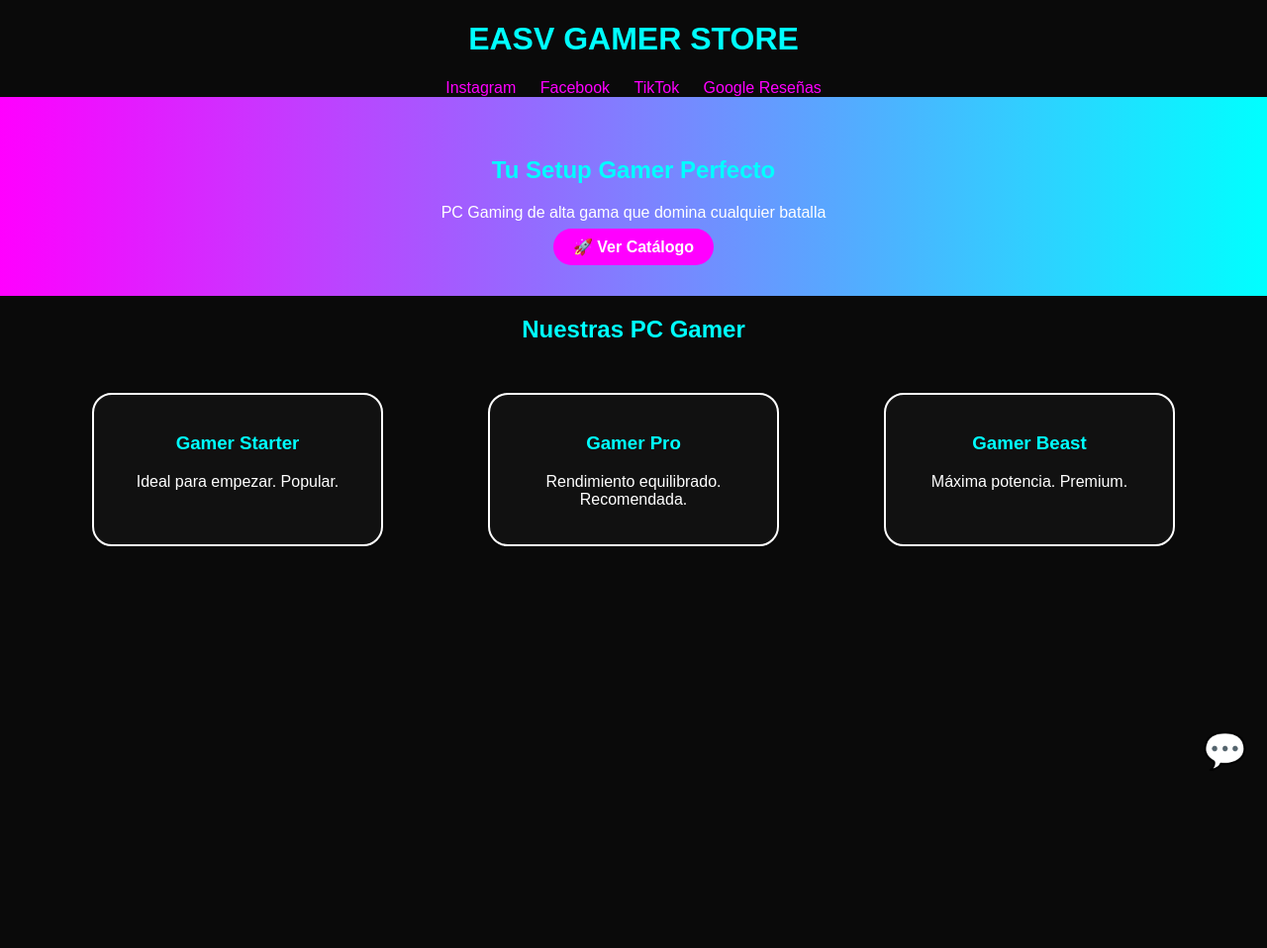
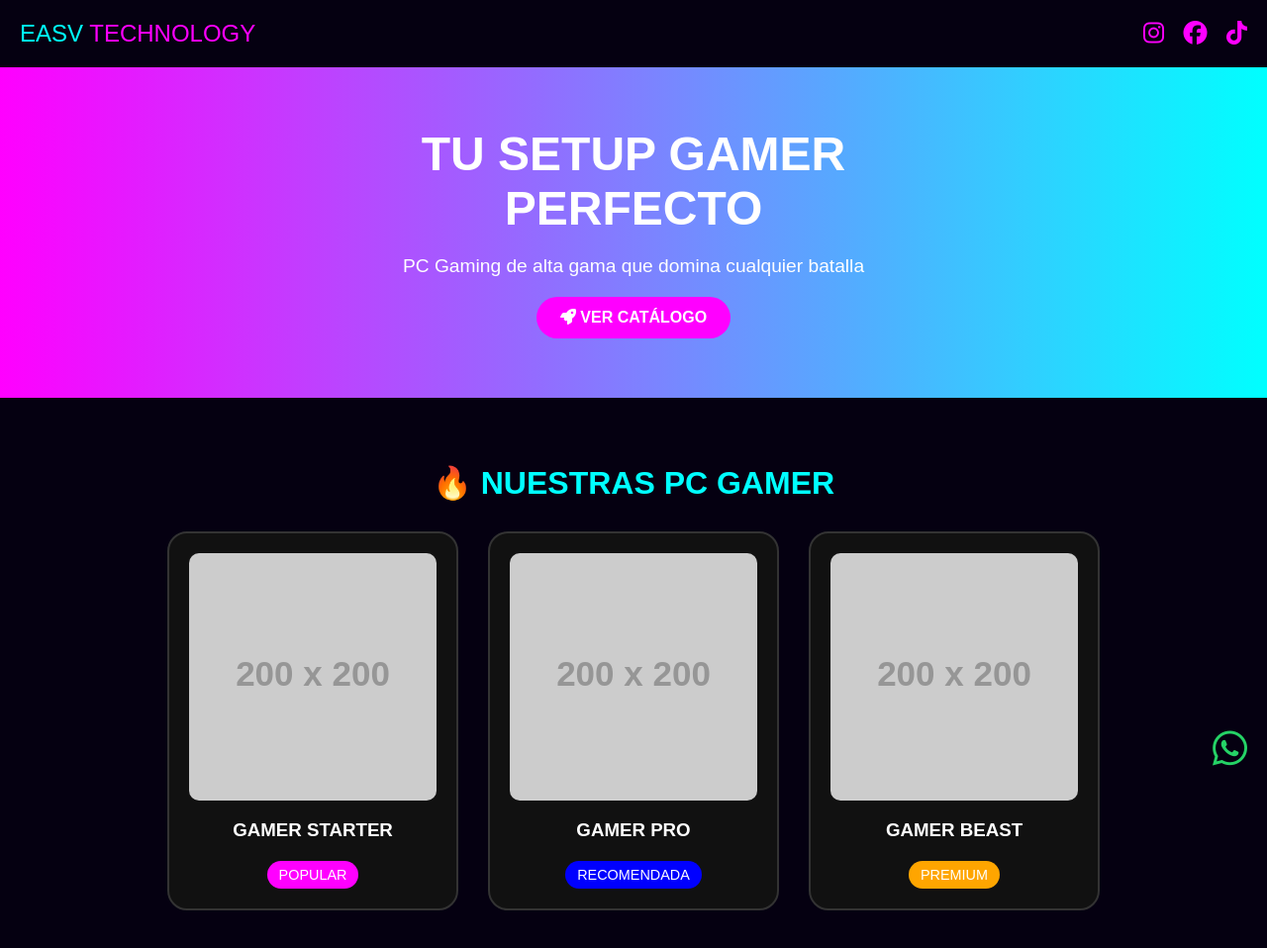
Before and after one commit to EASVTECH/easvtech.github.io, a plain HTML site: page index.html in a window 1280 px wide. Shown: the whole page at 99% size. Before the commit the page ends 800 px from the top, so only its background shows below. Drawn offline with Linux system fonts and the light colour scheme; placeholder pictures from the web are drawn by us.

Commit message:
Add files via upload

```diff
--- a/index.html
+++ b/index.html
@@ -5,44 +5,45 @@
   <meta name="viewport" content="width=device-width, initial-scale=1.0" />
   <title>EASV Gamer Store</title>
   <link rel="stylesheet" href="style.css" />
+  <script src="https://kit.fontawesome.com/a076d05399.js" crossorigin="anonymous"></script>
 </head>
 <body>
   <header>
-    <h1>EASV GAMER STORE</h1>
+    <div class="logo">EASV <span>TECHNOLOGY</span></div>
     <nav>
-      <a href="https://www.instagram.com/easvuy" target="_blank">Instagram</a>
-      <a href="https://www.facebook.com/easv.uy" target="_blank">Facebook</a>
-      <a href="https://www.tiktok.com/@easv.uy?is_from_webapp=1&sender_device=pc" target="_blank">TikTok</a>
-      <a href="https://g.co/kgs/kYkNgJC" target="_blank">Google Reseñas</a>
+      <a href="https://www.instagram.com/easvuy" target="_blank"><i class="fab fa-instagram"></i></a>
+      <a href="https://www.facebook.com/easv.uy" target="_blank"><i class="fab fa-facebook"></i></a>
+      <a href="https://www.tiktok.com/@easv.uy?is_from_webapp=1&sender_device=pc" target="_blank"><i class="fab fa-tiktok"></i></a>
     </nav>
   </header>
 
-  <main>
   <section class="hero">
-      <h2>Tu Setup Gamer Perfecto</h2>
+    <h1>TU SETUP GAMER<br><span>PERFECTO</span></h1>
     <p>PC Gaming de alta gama que domina cualquier batalla</p>
-      <a class="cta" href="#catalogo">🚀 Ver Catálogo</a>
+    <a href="#catalogo" class="cta"><i class="fas fa-rocket"></i> VER CATÁLOGO</a>
   </section>
 
-    <section id="catalogo" class="pc-gamer">
-      <h2>Nuestras PC Gamer</h2>
+  <section id="catalogo" class="catalogo">
+    <h2>🔥 NUESTRAS PC GAMER</h2>
     <div class="cards">
       <div class="card starter">
-          <h3>Gamer Starter</h3>
-          <p>Ideal para empezar. Popular.</p>
+        <img src="https://via.placeholder.com/200x200.png?text=Starter" alt="Gamer Starter" />
+        <h3>GAMER STARTER</h3>
+        <span class="etiqueta popular">POPULAR</span>
       </div>
       <div class="card pro">
-          <h3>Gamer Pro</h3>
-          <p>Rendimiento equilibrado. Recomendada.</p>
+        <img src="https://via.placeholder.com/200x200.png?text=Pro" alt="Gamer Pro" />
+        <h3>GAMER PRO</h3>
+        <span class="etiqueta recomendada">RECOMENDADA</span>
       </div>
       <div class="card beast">
-          <h3>Gamer Beast</h3>
-          <p>Máxima potencia. Premium.</p>
+        <img src="https://via.placeholder.com/200x200.png?text=Beast" alt="Gamer Beast" />
+        <h3>GAMER BEAST</h3>
+        <span class="etiqueta premium">PREMIUM</span>
       </div>
     </div>
   </section>
-  </main>
 
-  <a class="whatsapp" href="https://wa.me/59899578692" target="_blank">💬</a>
+  <a class="whatsapp" href="https://wa.me/59899578692" target="_blank"><i class="fab fa-whatsapp"></i></a>
 </body>
 </html>
--- a/style.css
+++ b/style.css
@@ -1,57 +1,105 @@
 
 body {
-  background: #0a0a0a;
-  color: #fff;
+  margin: 0;
+  background: #050011;
   font-family: 'Arial', sans-serif;
-  margin: 0;
-  padding: 0;
+  color: white;
 }
-h1, h2, h3 {
-  text-align: center;
-  color: #00ffff;
+header {
+  display: flex;
+  justify-content: space-between;
+  align-items: center;
+  padding: 20px;
 }
-nav {
-  text-align: center;
-  margin-top: 10px;
+.logo {
+  font-size: 1.5rem;
+  color: #0ff;
+}
+.logo span {
+  color: #f0f;
 }
 nav a {
-  color: #ff00ff;
-  margin: 0 10px;
+  margin-left: 15px;
+  font-size: 1.5rem;
+  color: #f0f;
   text-decoration: none;
 }
 .hero {
+  text-align: center;
+  padding: 60px 20px;
   background: linear-gradient(90deg, #ff00ff, #00ffff);
-  padding: 40px;
+}
+.hero h1 {
+  font-size: 3rem;
+  margin: 0;
+}
+.hero h1 span {
+  color: #fff;
+}
+.hero p {
+  font-size: 1.2rem;
+  margin: 20px 0;
+}
+.cta {
+  display: inline-block;
+  background: #ff00ff;
+  color: white;
+  padding: 12px 24px;
+  border-radius: 30px;
+  text-decoration: none;
+  font-weight: bold;
+  font-size: 1rem;
+}
+.catalogo {
+  padding: 40px 20px;
   text-align: center;
 }
-.cta {
-  background: #ff00ff;
-  padding: 10px 20px;
-  border-radius: 20px;
-  color: #fff;
-  text-decoration: none;
-  font-weight: bold;
+.catalogo h2 {
+  font-size: 2rem;
+  color: #0ff;
 }
 .cards {
   display: flex;
-  justify-content: space-around;
-  margin: 40px;
   flex-wrap: wrap;
+  justify-content: center;
+  gap: 30px;
+  margin-top: 30px;
 }
 .card {
-  border: 2px solid #fff;
+  background: #111;
+  border: 2px solid #333;
   border-radius: 20px;
+  width: 250px;
   padding: 20px;
-  width: 250px;
-  text-align: center;
-  background-color: #111;
-  margin: 10px;
+}
+.card img {
+  width: 100%;
+  border-radius: 10px;
+}
+.card h3 {
+  margin: 15px 0 10px;
+}
+.etiqueta {
+  display: inline-block;
+  padding: 6px 12px;
+  border-radius: 20px;
+  font-size: 0.9rem;
+  margin-top: 10px;
+}
+.popular {
+  background: #ff00ff;
+}
+.recomendada {
+  background: #00f;
+}
+.premium {
+  background: #ffa500;
 }
 .whatsapp {
   position: fixed;
   bottom: 20px;
   right: 20px;
-  font-size: 36px;
+  font-size: 2.5rem;
+  color: #25d366;
   text-decoration: none;
-  color: #25D366;
 }
```
Lines whose indentation alone changed are shown as unchanged.
